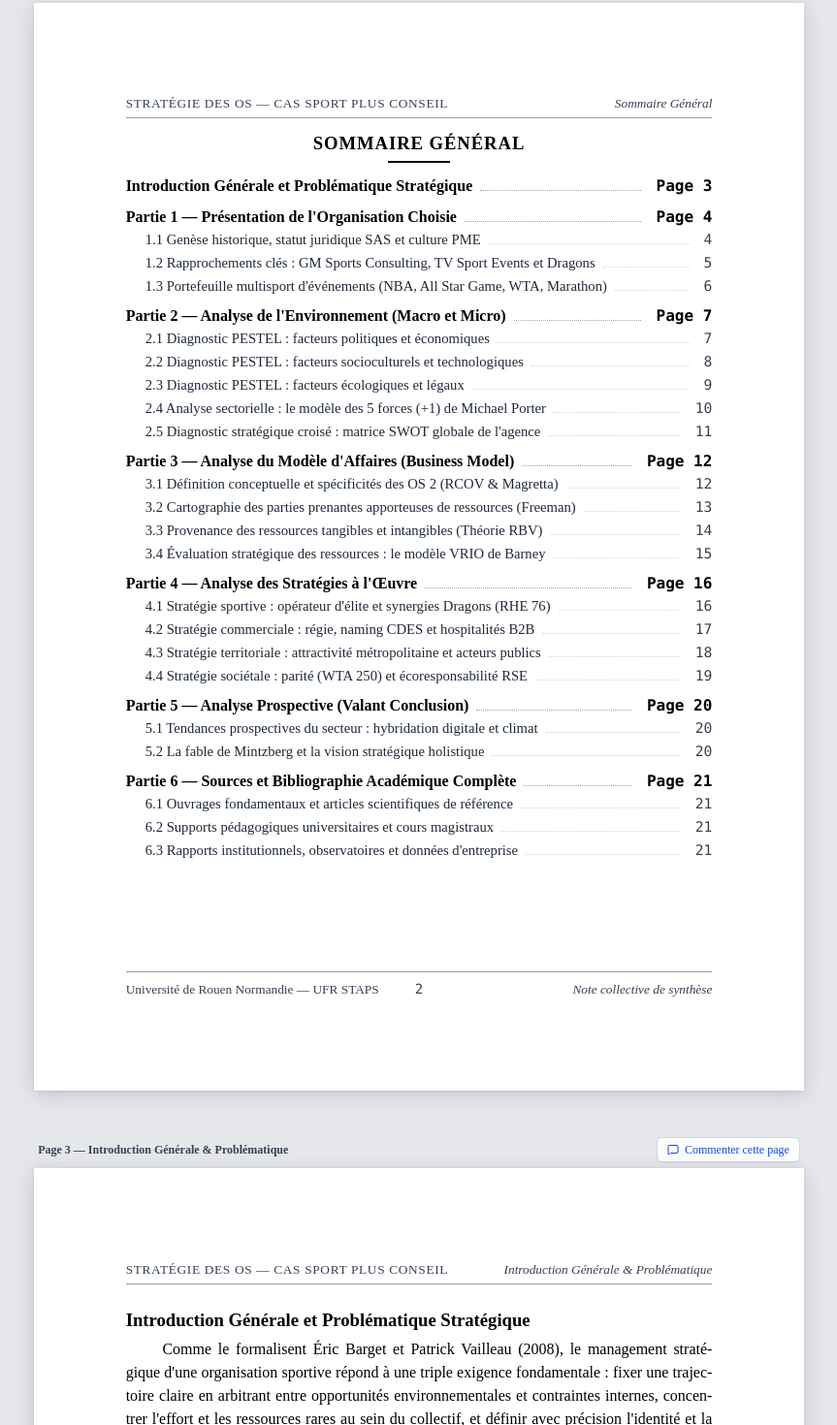
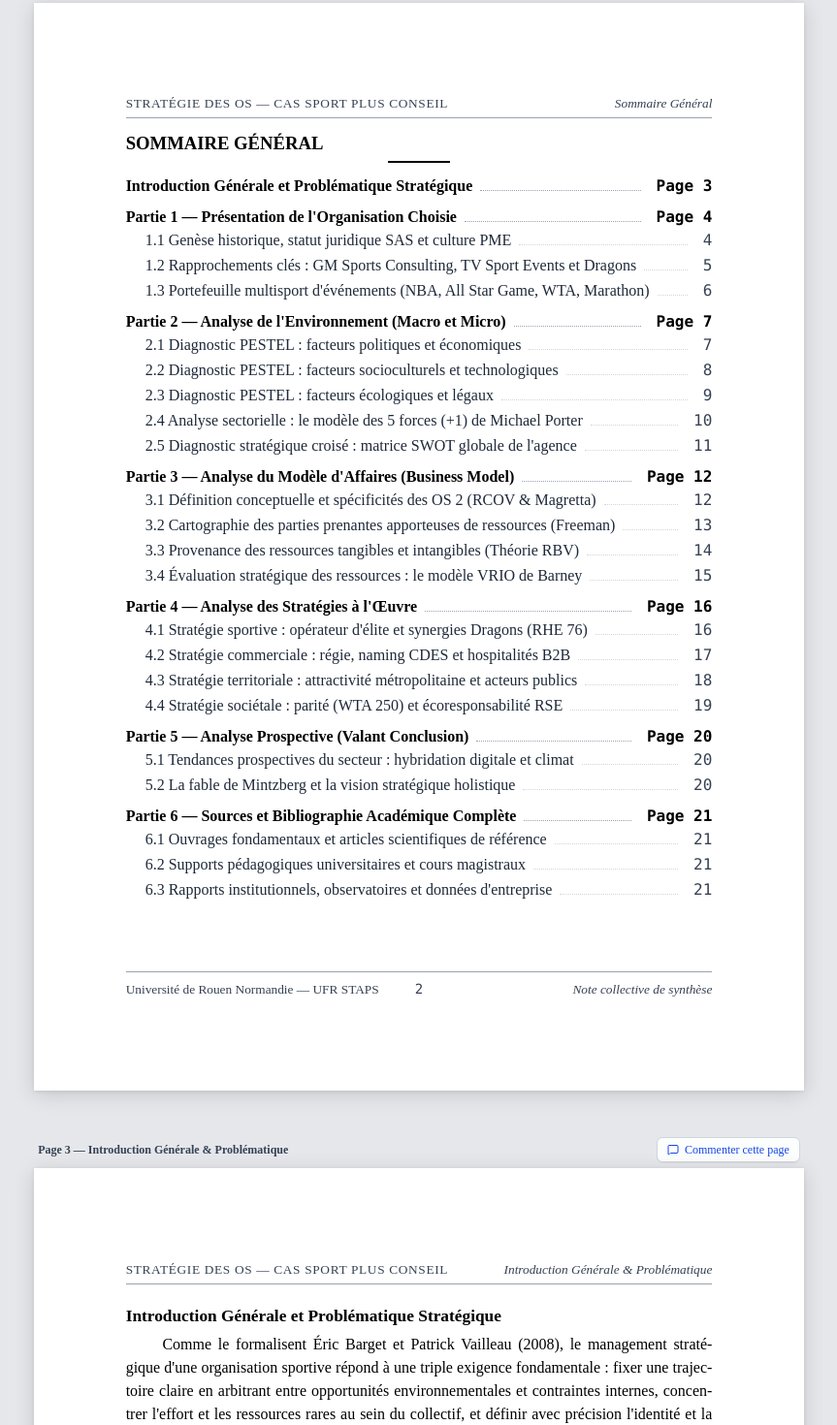
Before and after one commit to enzocarpentier/sport-plus-conseil, a React (Vite) app: page / in a window 1280 px wide. Shown: the part 1280-2750 px from the top of the page at 97% size, without its empty margins (208-1071 px from the left). Built offline with nearby package versions, Linux system fonts and the light colour scheme; no server answers; the database is empty.

Commit message:
feat: ironclad lock of TNR 12pt, line-height 1.5, classic 2.5cm margins across entire dossier

```diff
--- a/src/components/dossier/DossierPage02Sommaire.tsx
+++ b/src/components/dossier/DossierPage02Sommaire.tsx
@@ -79,7 +79,7 @@ export const DossierPage02Sommaire: React.FC<DossierPageProps> = ({
             <span className="flex-1 mx-2 border-b border-dotted border-gray-400 group-hover:border-blue-800 min-w-[20px]" />
             <span className="font-mono font-bold text-[12pt] shrink-0 whitespace-nowrap ml-2">Page 4</span>
           </a>
-          <div className="pl-5 space-y-0.5 text-[11pt] text-gray-800">
+          <div className="pl-5 space-y-0.5 text-[12pt] leading-[1.5] text-gray-800">
             <a
               href="#dossier-page-4"
               onClick={(e) => handleClick(e, 4)}
@@ -133,7 +133,7 @@ export const DossierPage02Sommaire: React.FC<DossierPageProps> = ({
             <span className="flex-1 mx-2 border-b border-dotted border-gray-400 group-hover:border-blue-800 min-w-[20px]" />
             <span className="font-mono font-bold text-[12pt] shrink-0 whitespace-nowrap ml-2">Page 7</span>
           </a>
-          <div className="pl-5 space-y-0.5 text-[11pt] text-gray-800">
+          <div className="pl-5 space-y-0.5 text-[12pt] leading-[1.5] text-gray-800">
             <a
               href="#dossier-page-7"
               onClick={(e) => handleClick(e, 7)}
@@ -209,7 +209,7 @@ export const DossierPage02Sommaire: React.FC<DossierPageProps> = ({
             <span className="flex-1 mx-2 border-b border-dotted border-gray-400 group-hover:border-blue-800 min-w-[20px]" />
             <span className="font-mono font-bold text-[12pt] shrink-0 whitespace-nowrap ml-2">Page 12</span>
           </a>
-          <div className="pl-5 space-y-0.5 text-[11pt] text-gray-800">
+          <div className="pl-5 space-y-0.5 text-[12pt] leading-[1.5] text-gray-800">
             <a
               href="#dossier-page-12"
               onClick={(e) => handleClick(e, 12)}
@@ -274,7 +274,7 @@ export const DossierPage02Sommaire: React.FC<DossierPageProps> = ({
             <span className="flex-1 mx-2 border-b border-dotted border-gray-400 group-hover:border-blue-800 min-w-[20px]" />
             <span className="font-mono font-bold text-[12pt] shrink-0 whitespace-nowrap ml-2">Page 16</span>
           </a>
-          <div className="pl-5 space-y-0.5 text-[11pt] text-gray-800">
+          <div className="pl-5 space-y-0.5 text-[12pt] leading-[1.5] text-gray-800">
             <a
               href="#dossier-page-16"
               onClick={(e) => handleClick(e, 16)}
@@ -339,7 +339,7 @@ export const DossierPage02Sommaire: React.FC<DossierPageProps> = ({
             <span className="flex-1 mx-2 border-b border-dotted border-gray-400 group-hover:border-blue-800 min-w-[20px]" />
             <span className="font-mono font-bold text-[12pt] shrink-0 whitespace-nowrap ml-2">Page 20</span>
           </a>
-          <div className="pl-5 space-y-0.5 text-[11pt] text-gray-800">
+          <div className="pl-5 space-y-0.5 text-[12pt] leading-[1.5] text-gray-800">
             <a
               href="#dossier-page-20"
               onClick={(e) => handleClick(e, 20)}
@@ -382,7 +382,7 @@ export const DossierPage02Sommaire: React.FC<DossierPageProps> = ({
             <span className="flex-1 mx-2 border-b border-dotted border-gray-400 group-hover:border-blue-800 min-w-[16px]" />
             <span className="font-mono font-bold text-[12pt] shrink-0 whitespace-nowrap ml-2">Page 21</span>
           </a>
-          <div className="pl-5 space-y-0.5 text-[11pt] text-gray-800">
+          <div className="pl-5 space-y-0.5 text-[12pt] leading-[1.5] text-gray-800">
             <a
               href="#dossier-page-21"
               onClick={(e) => handleClick(e, 21)}
--- a/src/index.css
+++ b/src/index.css
@@ -4,19 +4,22 @@
   body {
     background-color: #e5e7eb;
     color: #111111;
-    font-family: 'Times New Roman', Times, 'Cambria', serif;
+    font-family: 'Times New Roman', Times, 'Cambria', serif !important;
     margin: 0;
     padding: 0;
     -webkit-font-smoothing: antialiased;
   }
 }
 
-/* ITEM BOX FEUILLE A4 STRICTEMENT VERROUILLÉE (Norme ISO 216 & AFNOR) :
-   - Dimensions exactes : 210 mm x 297 mm
-   - Marges classiques universitaires : 2,5 cm (25 mm) sur les 4 côtés (Haut, Bas, Gauche, Droite)
-   - Typographie officielle : Times New Roman (TNR), Corps 12 pt, Interligne 1,5, Alinéa 1 cm, Justifié
-   - Verrouillage textuel absolu : overflow: hidden, dimensions physiques bloquées
-*/
+/* ==========================================================================
+   VERROUILLAGE ABSOLU ET DÉFINITIF DU DOSSIER ACADÉMIQUE :
+   • Police : Times New Roman (TNR)
+   • Corps de texte : 12 pt (strict)
+   • Interligne : 1,5 (strict)
+   • Marges classiques : 2,5 cm (25 mm) sur les 4 côtés (Haut, Bas, Gauche, Droite)
+   • Format physique : A4 ISO 216 (210 mm x 297 mm), overflow: hidden (aucun débordement)
+   ========================================================================== */
+
 @media screen {
   .a4-page-container {
     width: 210mm !important;
@@ -41,7 +44,6 @@
   }
 }
 
-/* Règles d'impression A4 officielles */
 @media print {
   @page {
     size: 210mm 297mm;
@@ -83,76 +85,70 @@
   }
 }
 
-/* Typographie académique strictement verrouillée */
-.academic-body {
+/* VERROUILLAGE TNR 12 PT & INTERLIGNE 1,5 SUR TOUT LE CONTENU ACADÉMIQUE */
+.academic-body,
+.academic-body p,
+.academic-body span:not(.font-mono),
+.academic-body a,
+.academic-body li,
+.academic-body div:not(.page-header):not(.page-footer),
+.sommaire-container,
+.sommaire-container p,
+.sommaire-container span:not(.font-mono),
+.sommaire-container a,
+.sommaire-container li {
   font-family: 'Times New Roman', Times, 'Cambria', serif !important;
   font-size: 12pt !important;
   line-height: 1.5 !important;
+}
+
+/* PARAGRAPHES DE FOND DU DOSSIER : JUSTIFIÉS AVEC ALINÉA DE 1 CM */
+.academic-body p {
   text-align: justify !important;
   text-justify: inter-word !important;
+  text-indent: 1cm !important; /* Alinéa académique 1 cm */
+  margin-top: 0 !important;
+  margin-bottom: 5pt !important;
   hyphens: auto !important;
-  color: #000000 !important;
 }
 
-/* Sommaire académique : alignement à gauche strict, aucun espacement pour justifier */
+/* SOMMAIRE : ALIGNEMENT À GAUCHE STRICT (ZÉRO ESPACE DE JUSTIFICATION) */
 .sommaire-container,
-.sommaire-container a,
-.sommaire-container span,
-.sommaire-container div {
+.sommaire-container * {
   text-align: left !important;
   text-justify: none !important;
   word-spacing: normal !important;
+  letter-spacing: normal !important;
 }
 
-.academic-body p {
-  font-family: 'Times New Roman', Times, 'Cambria', serif !important;
-  font-size: 12pt !important;
-  line-height: 1.5 !important;
-  text-indent: 1cm !important; /* Alinéa académique français 1 cm */
-  margin-top: 0 !important;
-  margin-bottom: 5pt !important;
-  text-align: justify !important;
+.sommaire-container a {
+  display: flex !important;
+  align-items: baseline !important;
+  justify-content: space-between !important;
+  text-align: left !important;
 }
 
+/* TITRES ACADÉMIQUES EN TNR */
 .academic-h1 {
-  font-family: 'Times New Roman', Times, 'Cambria', serif;
-  font-size: 14pt;
-  font-weight: bold;
-  line-height: 1.25;
-  margin-top: 10pt;
-  margin-bottom: 5pt;
+  font-family: 'Times New Roman', Times, 'Cambria', serif !important;
+  font-size: 13pt !important;
+  font-weight: bold !important;
+  line-height: 1.3 !important;
+  margin-top: 8pt !important;
+  margin-bottom: 4pt !important;
   text-indent: 0 !important;
-  text-align: left;
-}
-
-/* Bibliographie académique aux normes APA / ISO 690 (interligne simple) */
-.academic-biblio {
-  font-family: 'Times New Roman', Times, 'Cambria', serif;
-  font-size: 9.5pt;
-  line-height: 1.25;
-  color: #111111;
-  text-indent: 0 !important;
-  margin-top: 8pt;
-  padding-top: 5pt;
-  border-top: 1px solid #9ca3af;
-}
-
-.academic-biblio p {
-  text-indent: 0 !important;
-  margin-top: 0 !important;
-  margin-bottom: 3pt !important;
-  line-height: 1.25 !important;
+  text-align: left !important;
 }
 
 .academic-h2 {
-  font-family: 'Times New Roman', Times, 'Cambria', serif;
-  font-size: 13pt;
-  font-weight: bold;
-  line-height: 1.3;
-  margin-top: 10pt;
-  margin-bottom: 4pt;
+  font-family: 'Times New Roman', Times, 'Cambria', serif !important;
+  font-size: 12pt !important;
+  font-weight: bold !important;
+  line-height: 1.4 !important;
+  margin-top: 6pt !important;
+  margin-bottom: 3pt !important;
   text-indent: 0 !important;
-  text-align: left;
+  text-align: left !important;
 }
 
 /* Scrollbar discrète */
@@ -161,12 +157,12 @@
   height: 9px;
 }
 ::-webkit-scrollbar-track {
-  background: #eaeaea;
+  background: #f1f5f9;
 }
 ::-webkit-scrollbar-thumb {
-  background: #b5b5b5;
+  background: #cbd5e1;
   border-radius: 4px;
 }
 ::-webkit-scrollbar-thumb:hover {
-  background: #888888;
+  background: #94a3b8;
 }
```
Also changed, not shown: src/components/dossier/DossierPage21Bibliography.tsx (+11 -17 lines).
